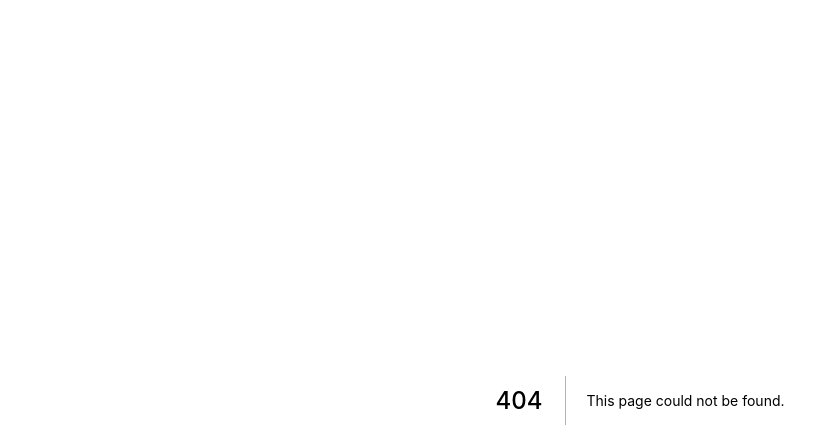
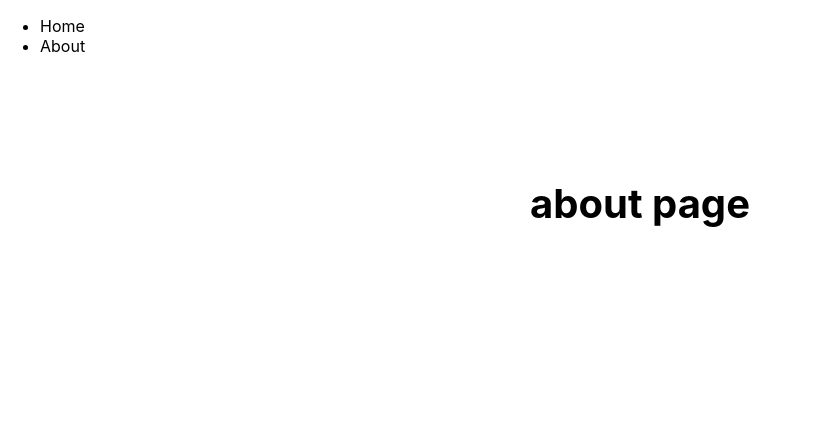
Before and after one commit to SnapluDJ/next-demo, a Next.js app: page /about in a window 1280 px wide. Before the commit this address had no page. Shown: the top 448 px of the page, without its empty margins (0-824 px from the left). Built offline with nearby package versions, Linux system fonts and the light colour scheme.

Commit message:
basic stuff

```diff
--- /dev/null
+++ b/components/Header.js
@@ -0,0 +1,12 @@
+import Head from "next/head";
+
+const Header = () => {
+  return (
+    <Head>
+      <title>Next demo</title>
+      <meta name="keywords" content="next demo project" />
+    </Head>
+  );
+};
+
+export default Header;
--- /dev/null
+++ b/components/Layout.js
@@ -0,0 +1,18 @@
+import styles from "../styles/Layout.module.css";
+
+import Nav from "./Nav";
+import Header from "./Header";
+
+const Layout = (props) => {
+  return (
+    <>
+      <Nav />
+      <Header />
+      <div className={styles.container}>
+        <main className={styles.main}>{props.children}</main>
+      </div>
+    </>
+  );
+};
+
+export default Layout;
--- /dev/null
+++ b/components/Nav.js
@@ -0,0 +1,18 @@
+import Link from "next/link";
+
+const Nav = () => {
+  return (
+    <nav>
+      <ul>
+        <li>
+          <Link href="/">Home</Link>
+        </li>
+        <li>
+          <Link href="/about">About</Link>
+        </li>
+      </ul>
+    </nav>
+  );
+};
+
+export default Nav;
--- a/package.json
+++ b/package.json
@@ -10,6 +10,9 @@
   "dependencies": {
     "next": "10.0.4",
     "react": "17.0.1",
-    "react-dom": "17.0.1"
+    "react-dom": "17.0.1",
+    "react-redux": "^7.2.2",
+    "redux": "^4.0.5",
+    "redux-thunk": "^2.3.0"
   }
 }
--- a/pages/_app.js
+++ b/pages/_app.js
@@ -1,7 +1,13 @@
-import '../styles/globals.css'
+import "../styles/globals.css";
+
+import Layout from "../components/Layout";
 
 function MyApp({ Component, pageProps }) {
-  return <Component {...pageProps} />
+  return (
+    <Layout>
+      <Component {...pageProps} />
+    </Layout>
+  );
 }
 
-export default MyApp
+export default MyApp;
--- /dev/null
+++ b/pages/about.js
@@ -0,0 +1,9 @@
+const About = () => {
+  return (
+    <div>
+      <h1>about page</h1>
+    </div>
+  );
+};
+
+export default About;
--- a/styles/Home.module.css
+++ b/styles/Layout.module.css
@@ -3,7 +3,7 @@
   padding: 0 0.5rem;
   display: flex;
   flex-direction: column;
-  justify-content: center;
+  justify-content: flex-start;
   align-items: center;
 }
 
@@ -12,8 +12,9 @@
   flex: 1;
   display: flex;
   flex-direction: column;
-  justify-content: center;
+  justify-content: flex-start;
   align-items: center;
+  font-size: 1.25rem;
 }
 
 .footer {
```
Also changed, not shown: pages/index.js (+3 -61 lines), 1 other file (tests, documents, lock files or other folders).
